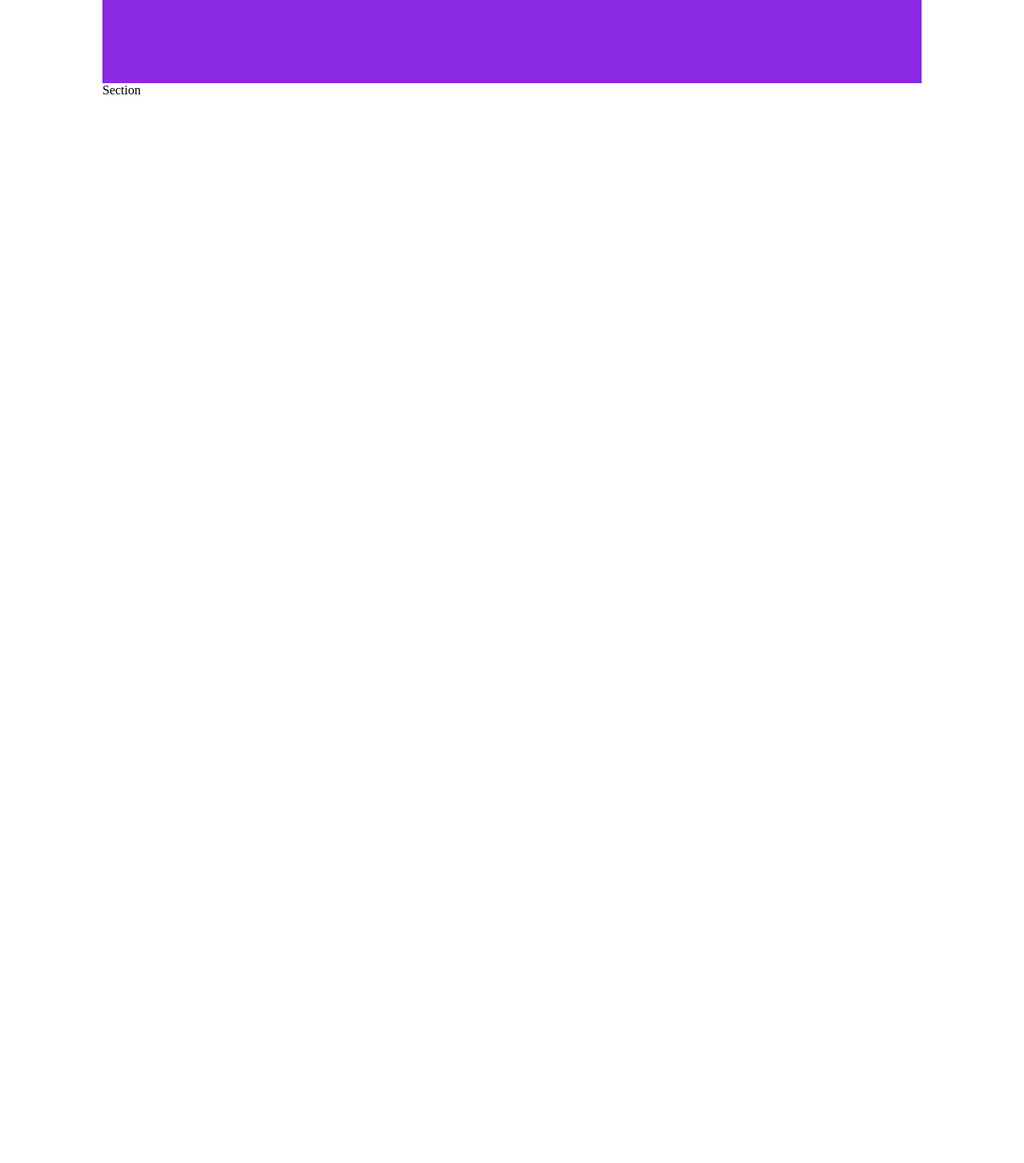
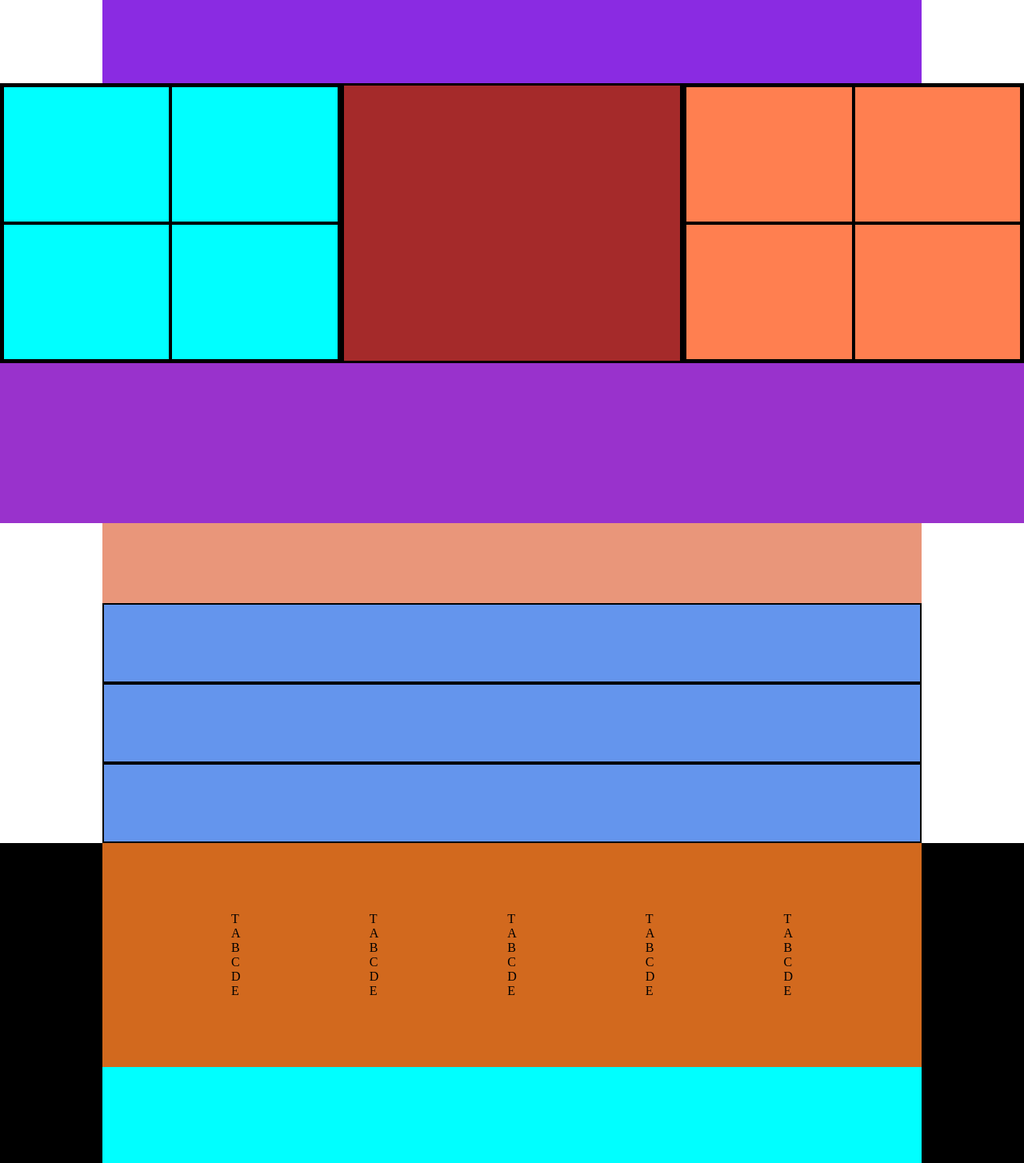
Before and after one commit to Andrea8802/htmlcss-dropbox, a plain HTML site: page index.html in a window 1280 px wide. Shown: the part 3840-5294 px from the top of the page at 80% size. Before the commit the page ends 3962 px from the top, so only its background shows below. Drawn offline with Linux system fonts and the light colour scheme.

Commit message:
All Basic Structure Done

```diff
--- a/css/style.css
+++ b/css/style.css
@@ -219,3 +219,95 @@ main{
     width: 100%;
     height: 150px;
 }
+
+.companies{
+    display: flex;
+    justify-content: center;
+    /* DEBUG */
+    background-color: yellow;
+    height: 350px;
+    width: 100%;
+}
+
+.comp-left, .comp-center, .comp-right{
+    display: flex;
+    justify-content: center;
+    align-items: center;
+    flex-basis: 50%;
+    height: 100%;
+    flex-wrap: wrap;
+    /* DEBUG */
+    background-color: brown;
+    border: 3px solid black;
+
+}
+
+.comp-left div{
+    height: 50%;
+    flex-basis: 50%;
+    /* DEBUG */
+    background-color: aqua;
+    border: 2px solid black;
+}
+
+.comp-right div{
+    height: 50%;
+    flex-basis: 50%;
+    /* DEBUG */
+    background-color: coral;
+    border: 2px solid black;
+
+}
+
+.free-trial{
+    /* DEBUG */
+    background-color: darkorchid;
+    height: 200px;
+    width: 100%;
+}
+
+.faq{
+    /* DEBUG */
+    background-color: darkslateblue;
+    height: 400px;
+}
+
+.faq > h2{
+    /* DEBUG */
+    background-color: darksalmon;
+    height: 100px;
+    width: 100%;
+}
+
+.faq > div{
+    /* DEBUG */
+    background-color: cornflowerblue;
+    border: 2px solid black;
+    height: 100px;
+    width: 100%;
+}
+
+footer{
+    background-color: black;
+    height: 400px;
+    width: 100%;
+}
+
+.footer-top{
+    display: flex;
+    justify-content: space-evenly;
+    align-items: center;
+    /* DEBUG */
+    background-color: chocolate;
+    height: 70%;
+}
+
+.footer-top > div > ul{
+    list-style: none;
+}
+
+.footer-bottom{
+    /* DEBUG */
+    background-color: aqua;
+    height: 30%;
+}
--- a/index.html
+++ b/index.html
@@ -145,14 +145,117 @@
                 <h2></h2>
                 <a href="#"></a>
             </div>
+        </div>
 
-            Section
+        <div class="companies">
+            <div class="comp-left">
+                <div>
+                    <img src="" alt="">
+                </div>
+                <div>
+                    <img src="" alt="">
+                </div>
+                <div>
+                    <img src="" alt="">
+                </div>
+                <div>
+                    <img src="" alt="">
+                </div>
+            </div>
+
+            <div class="comp-center"></div>
+
+            <div class="comp-right">
+                <div>
+                    <img src="" alt="">
+                </div>
+                <div>
+                    <img src="" alt="">
+                </div>
+                <div>
+                    <img src="" alt="">
+                </div>
+                <div>
+                    <img src="" alt="">
+                </div>
+            </div>
+        </div>
+
+        <div class="free-trial">
+            <h2></h2>
+            <a href="#"></a>
+        </div>
+
+        <div class="faq container">
+            <h2></h2>
+            <div></div>
+            <div></div>
+            <div></div>
         </div>
     </main>
 
     <!-- Footer -->
     <footer>
+            <div class="footer-top container">
+                <div>
+                    <ul>
+                        <li class="title">T</li>
+                        <li>A</li>
+                        <li>B</li>
+                        <li>C</li>
+                        <li>D</li>
+                        <li>E</li>
+                    </ul>
+                </div>
 
+                <div>
+                    <ul>
+                        <li class="title">T</li>
+                        <li>A</li>
+                        <li>B</li>
+                        <li>C</li>
+                        <li>D</li>
+                        <li>E</li>
+                    </ul>
+                </div>
+
+                <div>
+                    <ul>
+                        <li class="title">T</li>
+                        <li>A</li>
+                        <li>B</li>
+                        <li>C</li>
+                        <li>D</li>
+                        <li>E</li>
+                    </ul>
+                </div>
+
+                <div>
+                    <ul>
+                        <li class="title">T</li>
+                        <li>A</li>
+                        <li>B</li>
+                        <li>C</li>
+                        <li>D</li>
+                        <li>E</li>
+                    </ul>
+                </div>
+
+                <div>
+                    <ul>
+                        <li class="title">T</li>
+                        <li>A</li>
+                        <li>B</li>
+                        <li>C</li>
+                        <li>D</li>
+                        <li>E</li>
+                    </ul>
+                </div>
+            </div>
+
+            <div class="footer-bottom container">
+                <span></span>
+            </div>
     </footer>
 </body>
 </html>
```
